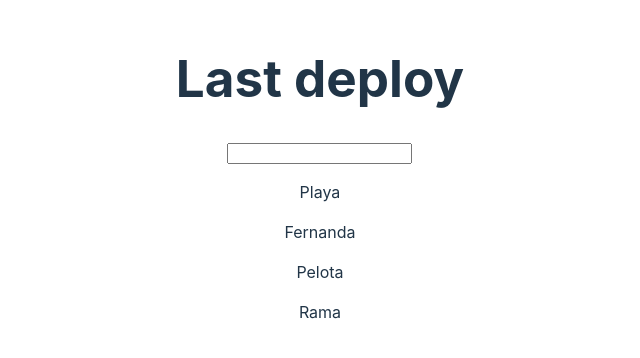
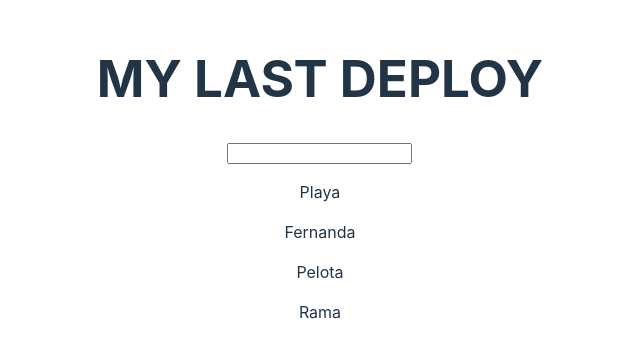
Before and after one commit to daniqt2/Vue3--imagina-SolucionEjercicios, a Vue app: page / in a window 1280 px wide. Shown: the part 222-580 px from the top of the page, without its empty margins (320-960 px from the left). Built offline with nearby package versions, Linux system fonts and the light colour scheme.

Commit message:
my last commit

```diff
--- a/src/App.vue
+++ b/src/App.vue
@@ -6,7 +6,7 @@ const searchVal = ref('')
 
 <template>
     <div>
-        <h1>Last deploy</h1>
+        <h1>MY LAST DEPLOY</h1>
         <input v-model="searchVal" />
         <p v-highlight="searchVal">Playa</p>
         <p v-highlight="searchVal">Fernanda</p>
```
